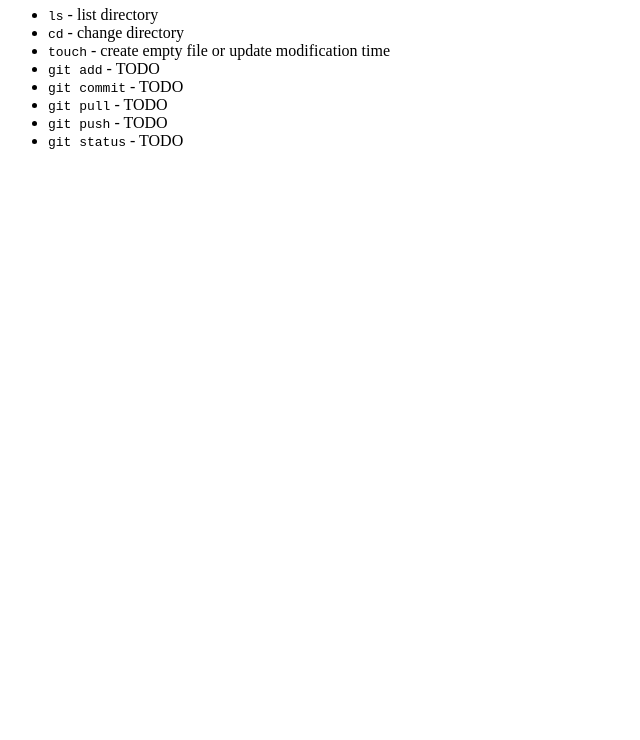
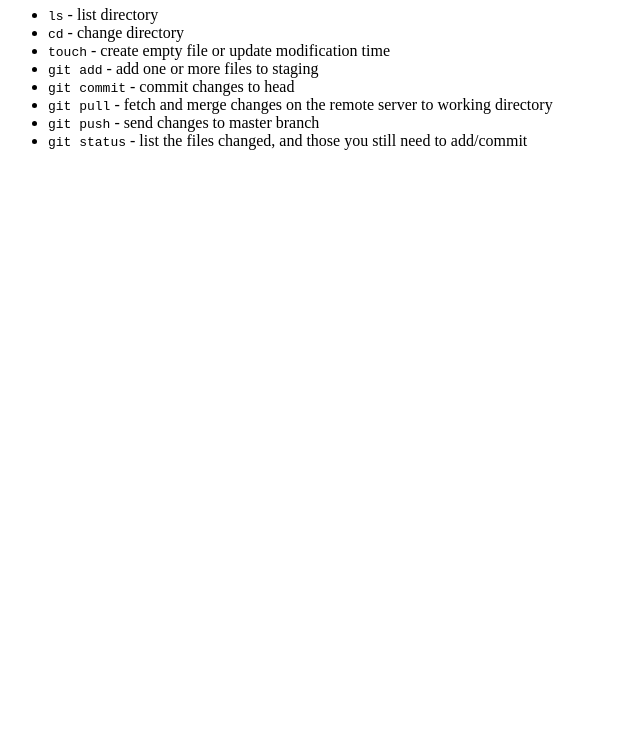
Before and after one commit to jjfiv/cs197u-f2016, a plain HTML site: page varunsharma.html in a window 1280 px wide. Shown: the part 60-800 px from the top of the page, without its empty margins (0-640 px from the left). Drawn offline with Linux system fonts and the light colour scheme.

Commit message:
commit 2

```diff
--- a/varunsharma.html
+++ b/varunsharma.html
@@ -14,11 +14,11 @@
       <li><code>ls</code> - list directory</li>
       <li><code>cd</code> - change directory</li>
       <li><code>touch</code> - create empty file or update modification time</li>
-      <li><code>git add</code> - TODO</li>
-      <li><code>git commit</code> - TODO</li>
-      <li><code>git pull</code> - TODO</li>
-      <li><code>git push</code> - TODO</li>
-      <li><code>git status</code> - TODO</li>
+      <li><code>git add</code> - add one or more files to staging</li>
+      <li><code>git commit</code> - commit changes to head</li>
+      <li><code>git pull</code> - fetch and merge changes on the remote server to working directory</li>
+      <li><code>git push</code> - send changes to master branch</li>
+      <li><code>git status</code> - list the files changed, and those you still need to add/commit</li>
     </ul>
 
   </body>
```
